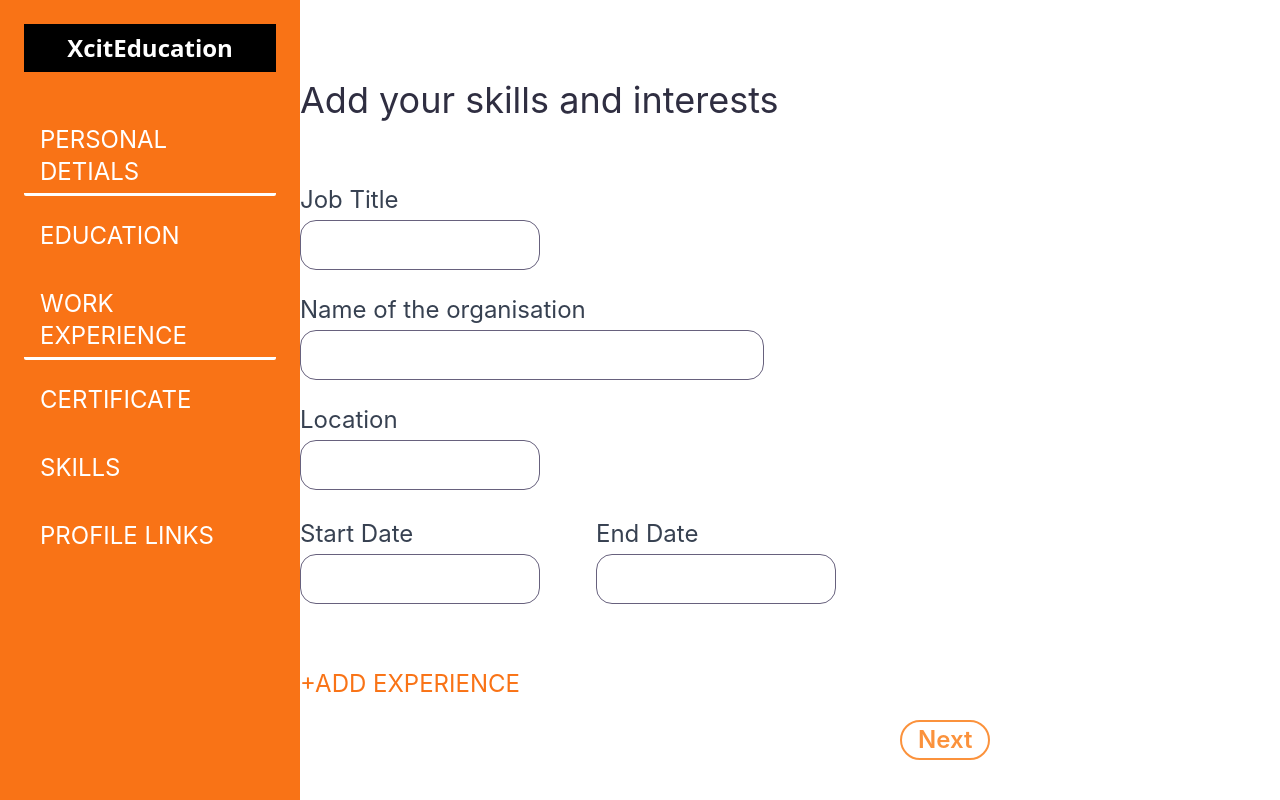
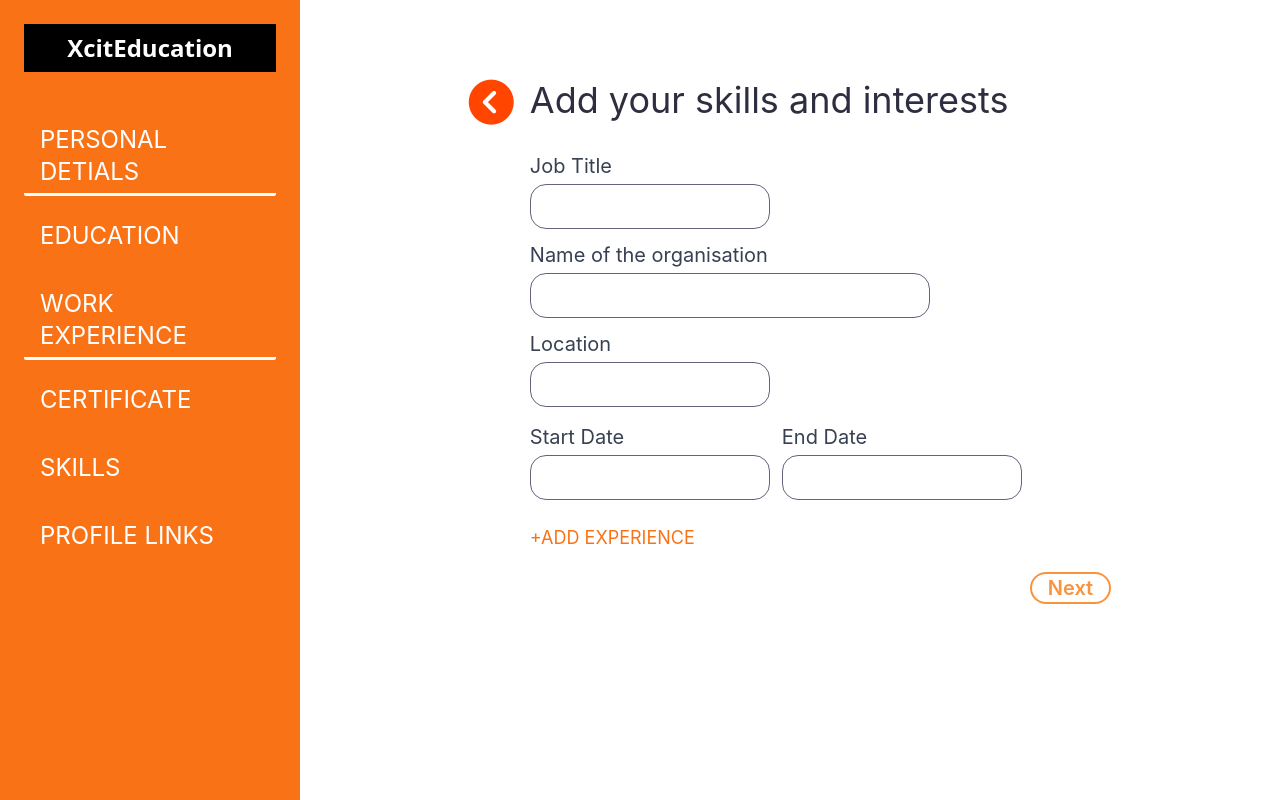
Before and after one commit to Internships-xcitedu/internships, a React (Create React App) app: page /slider/exprience in a window 1280 px wide. Built offline with nearby package versions, Linux system fonts and the light colour scheme.

Commit message:
experiense

```diff
--- a/src/Components/DynamicComponents/Exprience.js
+++ b/src/Components/DynamicComponents/Exprience.js
@@ -11,7 +11,6 @@ const Exprience = () => {
 
   const handleJobTitle = (e) => {
     setJobTitle(e.target.value);
-    // console.log(e.target.value);
   };
   const handleName = (e) => {
     setName(e.target.value);
@@ -28,134 +27,83 @@ const Exprience = () => {
 
   const navigate = useNavigate();
   return (
-    <div className="mt-20">
-      {/* <FontAwesomeIcon icon="fa-solid fa-circle-chevron-left" /> */}
-      {/* <i class="fa-solid fa-circle-chevron-left"></i> */}
-      <h3 className="text-4xl font-normal font-['Segoe UI'] text-[#2F2E41] mb-16">
+    <div className="mt-20 mx-6 flex justify-center">
+      <div>
+      <i className="mr-4 mb-4 fa-solid fa-circle-chevron-left mobileMd:text-[30px] tablet:text-[35px] laptopMd:text-[45px] desktopMd:text-[55px]"></i>
+      </div>
+      <div>
+
+
+      <h3 className="mobileMd:text-[22px] mobileMd:mb-8 tablet:text-2xl laptopMd:text-4xl desktopMd:text-4xl font-normal font-['Segoe UI'] text-[#2F2E41]  mb-16">
         Add your skills and interests
       </h3>
-      <div className="mb-6">
-        <h1 className="font-normal text-2xl leading-8 text-[#374151] my-1">
+      <div className="mb-6 mobileMd:mb-3">
+        <h1 className="mobileMd:text-lg font-normal tablet:text-xl desktopMd:text-2xl leading-8 text-[#374151] my-1">
           Job Title
         </h1>
         <input
           value={jobTitle}
           onChange={handleJobTitle}
           type="text"
-          className="appearance-none border border-solid border-[#8F8C8C] focus:outline-none py-4 px-3 rounded-2xl w-[240px] h-[50px] "
+          className=" mobileMd:w-60 mobileMd:h-10 tablet:w-[240px] tablet:h-[45px] desktopMd:w-[240px] desktopMd:h-[50px]  appearance-none border border-solid border-[#8F8C8C] focus:outline-none py-4 px-3 rounded-2xl"
         />
       </div>
-      <div className="mb-6">
-        <h1 className="font-normal text-2xl leading-8 text-[#374151] my-1">
+      <div className="mb-6 mobileMd:mb-3">
+        <h1 className="mobileMd:text-lg font-normal tablet:text-xl  desktopMd:text-2xl leading-8 text-[#374151] my-1">
           Name of the organisation
         </h1>
         <input
           value={name}
           onChange={handleName}
           type="text"
-          className="appearance-none border border-solid border-[#8F8C8C] focus:outline-none py-4 px-3 rounded-2xl w-[464px] h-[50px] "
+          className=" mobileMd:w-60 mobileMd:h-10 tablet:w-[400px] tablet:h-[45px] desktopMd:w-[450px] desktopMd:h-[50px] appearance-none border border-solid border-[#8F8C8C] focus:outline-none py-4 px-3 rounded-2xl "
         />
       </div>
-      <div className="mb-6">
-        <h1 className="font-normal text-2xl leading-8 text-[#374151] my-1">
+      <div className="mb-6 mobileMd:mb-3">
+        <h1 className="mobileMd:text-lg font-normal tablet:text-xl desktopMd:text-2xl leading-8 text-[#374151] my-1">
           Location
         </h1>
         <input
           value={location}
           onChange={handleLocation}
           type="text"
-          className="appearance-none border border-solid border-[#8F8C8C] focus:outline-none py-4 px-3 rounded-2xl w-[240px] h-[50px] "
+          className= "mobileMd:w-60 mobileMd:h-10 tablet:w-[240px] tablet:h-[45px] desktopMd:w-[240px] desktopMd:h-[50px] appearance-none border border-solid border-[#8F8C8C] focus:outline-none py-4 px-3 rounded-2xl "
         />
       </div>
-       {/* <div date-rangepicker class="flex items-center">
-        <div class="relative">
-          <div class="flex absolute inset-y-0 left-0 items-center pl-3 pointer-events-none">
-            <svg
-              aria-hidden="true"
-              class="w-5 h-5 text-gray-500 dark:text-gray-400"
-              fill="currentColor"
-              viewBox="0 0 20 20"
-              xmlns="http://www.w3.org/2000/svg"
-            >
-              <path
-                fill-rule="evenodd"
-                d="M6 2a1 1 0 00-1 1v1H4a2 2 0 00-2 2v10a2 2 0 002 2h12a2 2 0 002-2V6a2 2 0 00-2-2h-1V3a1 1 0 10-2 0v1H7V3a1 1 0 00-1-1zm0 5a1 1 0 000 2h8a1 1 0 100-2H6z"
-                clip-rule="evenodd"
-              ></path>
-            </svg>
-          </div>
-          <h1 className="font-normal text-2xl leading-8 text-[#374151] my-1">
-            Start Date
-          </h1>
-          <input
-            name="start"
-            type="text"
-            class="bg-gray-50 border border-gray-300 text-gray-900 text-sm rounded-lg focus:ring-blue-500 focus:border-blue-500 block w-full pl-10 p-2.5  dark:bg-gray-700 dark:border-gray-600 dark:placeholder-gray-400 dark:text-white dark:focus:ring-blue-500 dark:focus:border-blue-500"
-            placeholder="Select date start"
-          />
-        </div>
-        <span class="mx-4 text-gray-500">to</span>
-        <div class="relative">
-          <div class="flex absolute inset-y-0 left-0 items-center pl-3 pointer-events-none">
-            <svg
-              aria-hidden="true"
-              class="w-5 h-5 text-gray-500 dark:text-gray-400"
-              fill="currentColor"
-              viewBox="0 0 20 20"
-              xmlns="http://www.w3.org/2000/svg"
-            >
-              <path
-                fill-rule="evenodd"
-                d="M6 2a1 1 0 00-1 1v1H4a2 2 0 00-2 2v10a2 2 0 002 2h12a2 2 0 002-2V6a2 2 0 00-2-2h-1V3a1 1 0 10-2 0v1H7V3a1 1 0 00-1-1zm0 5a1 1 0 000 2h8a1 1 0 100-2H6z"
-                clip-rule="evenodd"
-              ></path>
-            </svg>
-          </div>
-          <h1 className="font-normal text-2xl leading-8 text-[#374151] my-1">
-            End Date
-          </h1>
-          <input
-            name="end"
-            type="text"
-            class="bg-gray-50 border border-gray-300 text-gray-900 text-sm rounded-lg focus:ring-blue-500 focus:border-blue-500 block w-full pl-10 p-2.5  dark:bg-gray-700 dark:border-gray-600 dark:placeholder-gray-400 dark:text-white dark:focus:ring-blue-500 dark:focus:border-blue-500"
-            placeholder="Select date end"
-          />
-        </div>
-      </div> */}
-      <div className="flex flex-row">
-        <div className="mb-6 pr-14">
-          <h1 className="font-normal text-2xl leading-8 text-[#374151] my-1">
+      <div className="flex flex-row  mobileMd:gap-3">
+        <div className="mb-6 mobileMd:mb-3">
+          <h1 className="mobileMd:text-lg font-normal tablet:text-xl desktopMd:text-2xl leading-8 text-[#374151] my-1">
             Start Date
           </h1>
           <input
             value={start}
             onChange={handleStart}
             type="text"
-            className="appearance-none border border-solid border-[#8F8C8C] focus:outline-none py-4 px-3 rounded-2xl w-[240px] h-[50px] "
+            className=" mobileMd:w-28 mobileMd:h-10 tablet:w-[240px] tablet:h-[45px] desktopMd:w-[240px] desktopMd:h-[50px] appearance-none border border-solid border-[#8F8C8C] focus:outline-none py-4 px-3 rounded-2xl "
           />
         </div>
-        <div className="mb-6">
-          <h1 className="font-normal text-2xl leading-8 text-[#374151] my-1">
+        <div className="mb-6 mobileMd:mb-3">
+          <h1 className="mobileMd:text-lg font-normal tablet:text-xl desktopMd:text-2xl leading-8 text-[#374151] my-1">
             End Date
           </h1>
           <input
             onChange={handleEnd}
             value={end}
             type="text"
-            className="appearance-none border border-solid border-[#8F8C8C] focus:outline-none py-4 px-3 rounded-2xl w-[240px] h-[50px] "
+            className="mobileMd:w-28 mobileMd:h-10 tablet:w-[240px] tablet:h-[45px] desktopMd:w-[240px] desktopMd:h-[50px] appearance-none border border-solid border-[#8F8C8C] focus:outline-none py-4 px-3 rounded-2xl"
           />
         </div>
       </div>
-      <h2 className="font-normal text-2xl leading-8 text-[#F97316] mt-10">
+      <h2 className="mobileMd:text-base mobileMd:mt-3 tablet:text-lg font-normal desktopMd:text-2xl leading-8 text-[#F97316] mt-10">
         +ADD EXPERIENCE
       </h2>
       <button
         onClick={() => navigate("/slider/certificate")}
-        className="border-solid border-2 text-2xl rounded-3xl leading-9 border-orange-400 font-semibold text-orange-400 px-4 mt-5 mb-10 ml-[600px]"
+        className="mobileMd:text-base mobileMd:ml-[210px] tablet:text-xl tablet:ml-[400px] border-solid border-2 laptopMd:ml-[500px] desktopMd:ml-[600px] desktopMd:text-2xl rounded-3xl leading-9 border-orange-400 font-semibold text-orange-400 px-4 mt-5 mb-10 "
       >
         Next
       </button>
-
+     </div>
     </div>
   );
 };
--- a/src/Components/PostJob2/Content.js
+++ b/src/Components/PostJob2/Content.js
@@ -35,7 +35,7 @@ const Content = () => {
         <p className="font-semibold not-italic leading-10 text-left mobileMd:text-sm tablet:text-base laptopMd:text-2xl desktopMd:text-3xl">
           Add a few more details
         </p>
-        <div className="box-border desktopMd:w-[600px] mobileMd:w-[300px] tablet:w-[450px] laptopMd:w-[600px] desktopMd:h-[550px] mobileMd:h-[330px] tablet:h-[450px] laptopMd:h-[550px] bg-gray-100 text-left mt-6 rounded-2xl pt-3">
+        <div className="box-border desktopMd:w-[600px] mobileMd:w-[300px] tablet:w-[450px] laptopMd:w-[600px] desktopMd:h-[580px] mobileMd:h-[330px] tablet:h-[450px] laptopMd:h-[580px] bg-gray-100 text-left mt-6 rounded-2xl pt-3">
           <div className="flex flex-col items-center tablet:pt-4">
             <div>
               <p className="mobileMd:text-sm laptopMd:text-2xl desktopMd:text-xl not-italic font-semibold leading-7 mobileMd:pt-3">
@@ -94,13 +94,13 @@ const Content = () => {
                   border-gray-300 rounded-lg pl-2 bg-gray-100"
               />
             </div>
-            <div>
+            <div className="my-3">
             <button className=" border-solid border-2 border-gray-300 rounded-2xl bg-gray-200 p-1 px-3 mt-4
-            mr-4 mobileMd:text-xs mobileMd:px-2">
+            mr-4 mobileMd:text-xs mobileMd:px-2 tablet:text-sm tablet:px-3 laptopMd:text-base">
               Figma
             </button>
             <button className=" border-solid border-2 border-gray-300 rounded-2xl bg-gray-200 p-1  px-3 mt-4
-            mobileMd:text-xs mobileMd:px-2">
+            mobileMd:text-xs mobileMd:px-2 tablet:text-sm tablet:px-3 laptopMd:text-base">
               UI Design
             </button>
             </div>
```
Also changed, not shown: src/Components/Bars/Navbar.js (+6 -34 lines).
